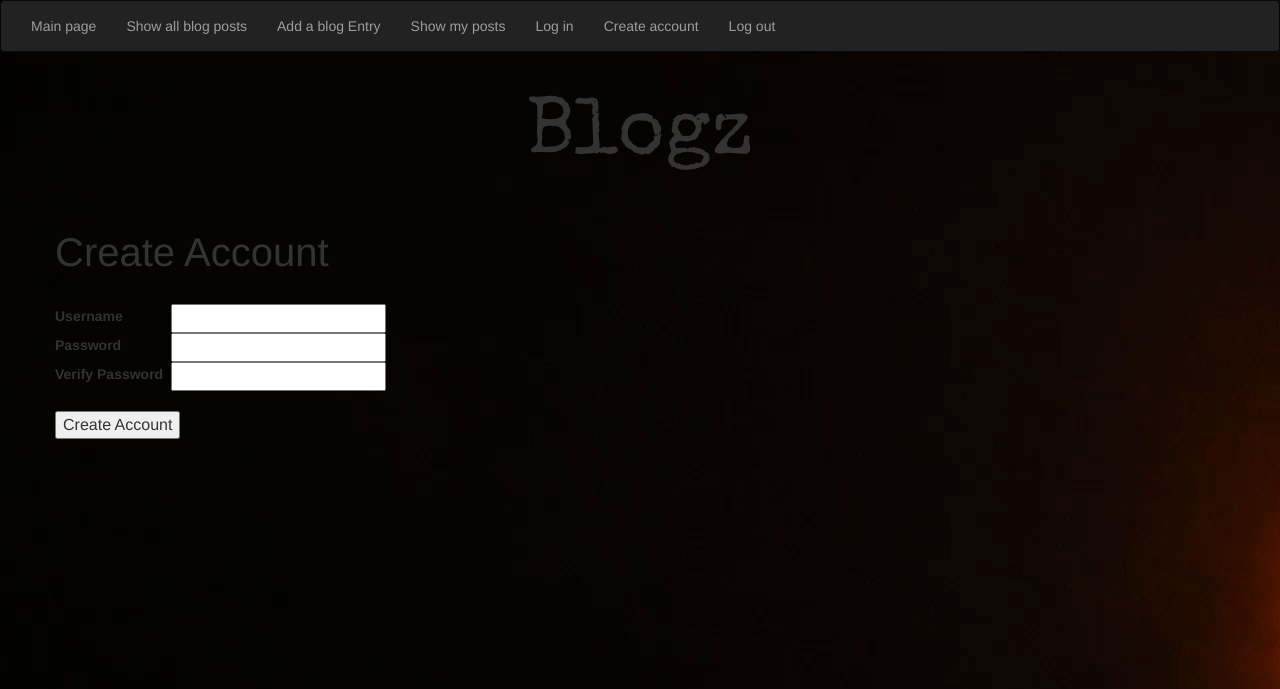
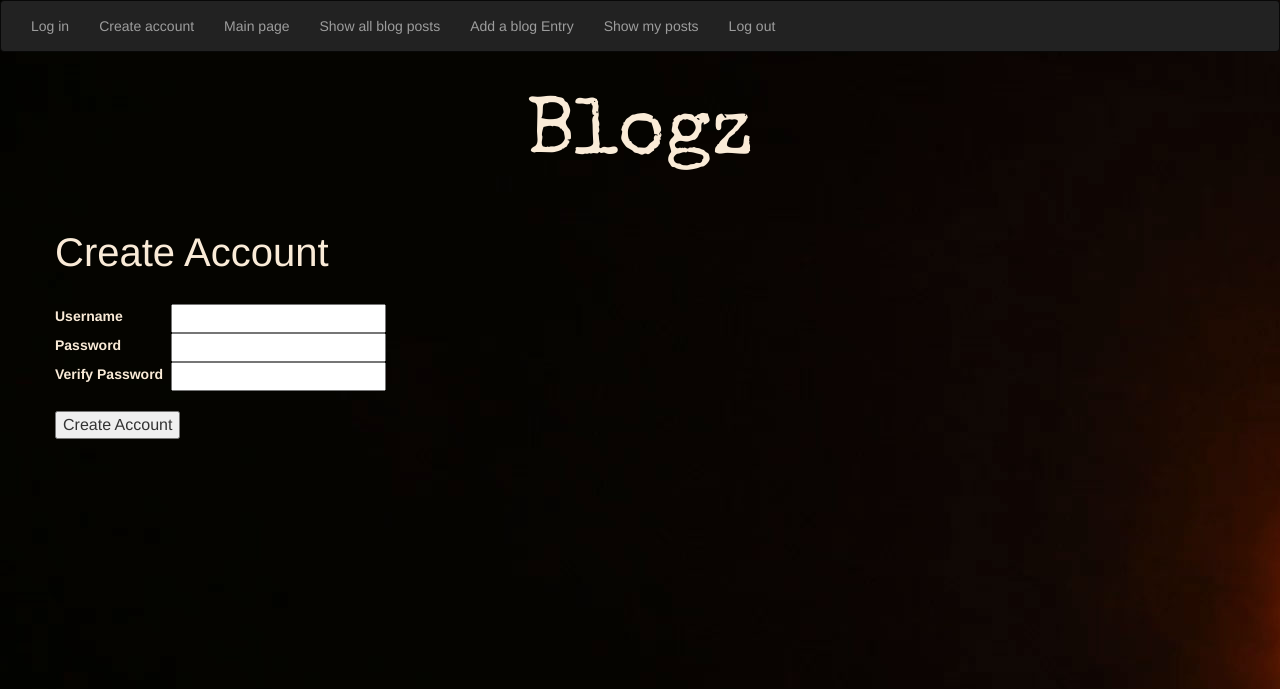
Before and after one commit to LAnderson-STL/blogz, a Flask app: page /signup in a window 1280 px wide. Shown: the top 689 px of the page. Run offline with Flask 2, Linux system fonts and the light colour scheme; some libraries are stand-ins or nearby versions.

Commit message:
fix background. project complete

```diff
--- a/main.py
+++ b/main.py
@@ -100,7 +100,7 @@ def login():
             session['username'] = username
             #flash messages use session object to store message for
             #next time user comes back
-            flash('Logged in')
+            flash('Loin successful!', 'logged-in')
             return redirect('/')
         else:
             ##### needs work
@@ -114,7 +114,7 @@ def login():
             elif user and user.password != password:
                flash('Incorrect password', 'error')
             elif username not in users:
-                flash('Username does not exist', 'errpr')
+                flash('Username does not exist', 'error')
                 return redirect('/signup')
     return render_template('login.html')
 
--- a/static/stylesheets/style.css
+++ b/static/stylesheets/style.css
@@ -17,14 +17,15 @@ html{
 body {
     background-image: url("/static/images/bulbs.jpg");
     background-repeat: no-repeat;
+    background-color: black;
 
 }
 
-/*
-h1, h2, h3, h4, p, label {
+
+h1, p, h3, .field {
     color: antiquewhite;
 }
-*/
+
 
 h3 {
     font-size: 2rem;
@@ -41,3 +42,12 @@ p {
 input {
     font-size: .8rem;
 }
+
+.logged-in {
+    list-style-type: none;
+    color: antiquewhite;
+}
+
+.username {
+    color:antiquewhite;
+}
--- a/templates/base.html
+++ b/templates/base.html
@@ -27,13 +27,12 @@
             <div class="container-fluid">
 
                 <ul class="nav navbar-nav">
+                    <li><a href="/login">Log in</a></li>
+                    <li><a href="/signup">Create account</a></li>
                     <li><a href="/">Main page</a></li>
                     <li><a href="/blog">Show all blog posts</a></li>
                     <li><a href="/newpost">Add a blog Entry</a></li>
                     <li><a href="/myposts">Show my posts</a></li>
-
-                    <li class="login"><a href="/login">Log in</a></li>
-                    <li><a href="/signup">Create account</a></li>
                     <li><a href="/logout">Log out</a></li>
 
                 </ul>
--- a/templates/newpost.html
+++ b/templates/newpost.html
@@ -7,7 +7,7 @@
     </br>
     <form method='POST'>
         <label>
-           Title for your new blog:
+           <span class="field">Title for your new blog:</span>
             <br />
             <input type="text" name='blog-title'/>
         </label>
@@ -15,7 +15,7 @@
             <br/>
             <br/>
         <label>
-                Your new blog:
+                <span class="field">Your new blog:</span>
             <br />
         <textarea name="blog-body" id="" cols="60" rows="10"></textarea>
         </label>
--- a/templates/signup.html
+++ b/templates/signup.html
@@ -8,20 +8,20 @@
 <form action="/signup" method="post">
     <table>
         <tr>
-            <td><label for="username">Username &nbsp;</label></td>
+            <td><label for="username"><span class="field">Username &nbsp;</span></label></td>
             <td>
                 <input name="username" type="text" value="{{ username }}">
             </td>
         </tr>
 
         <tr>
-            <td><label for="password">Password &nbsp;</label></td>
+            <td><label for="password"><span class="field">Password &nbsp;</span></label></td>
             <td>
                 <input name="password" type="password">
             </td>
         </tr>
         <tr>
-            <td><label for="verify">Verify Password &nbsp; </label></td>
+            <td><label for="verify"><span class="field">Verify Password &nbsp;</span> </label></td>
             <td>
                 <input name="verify" type="password">
             </td>
```
Also changed, not shown: templates/login.html (+5 -4 lines).
